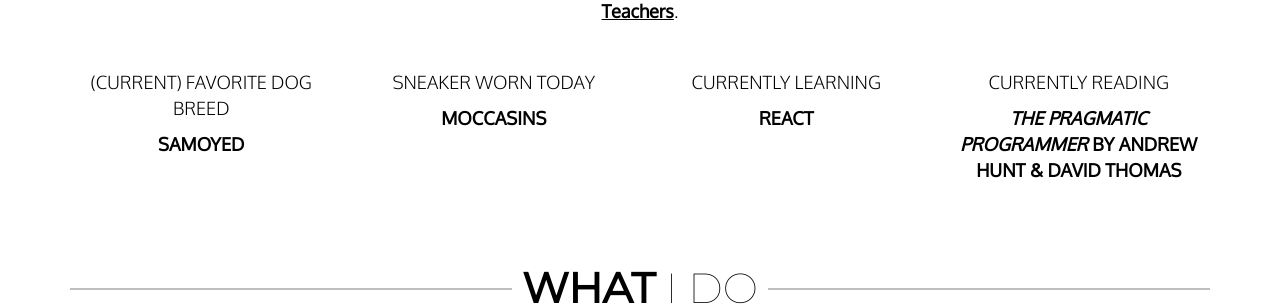
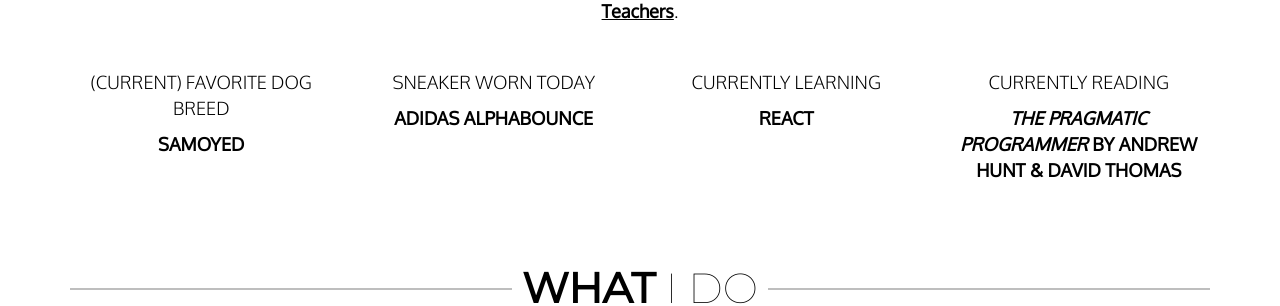
Before and after one commit to haanmiba/haanmiba.github.io, a Jekyll site: the page built from index.md, in a window 1280 px wide and 900 px high, scrolled down 1204 px. Shown: the part 154-460 px from the top of the window. Built offline with Jekyll 4.4.1, drawn with Linux system fonts in a browser that asks for light colours; nearby versions of some CDN libraries.

Commit message:
Updated sneaker

```diff
--- a/_data/about.yml
+++ b/_data/about.yml
@@ -8,7 +8,7 @@ currently:
   - action: "preparing for my summer software engineering internship at"
     subject: "Teachers Pay Teachers"
 dog: "Samoyed"
-sneaker: "Moccasins"
+sneaker: "Adidas AlphaBounce"
 learning: "React"
 reading:
   book: "The Pragmatic Programmer"
```
